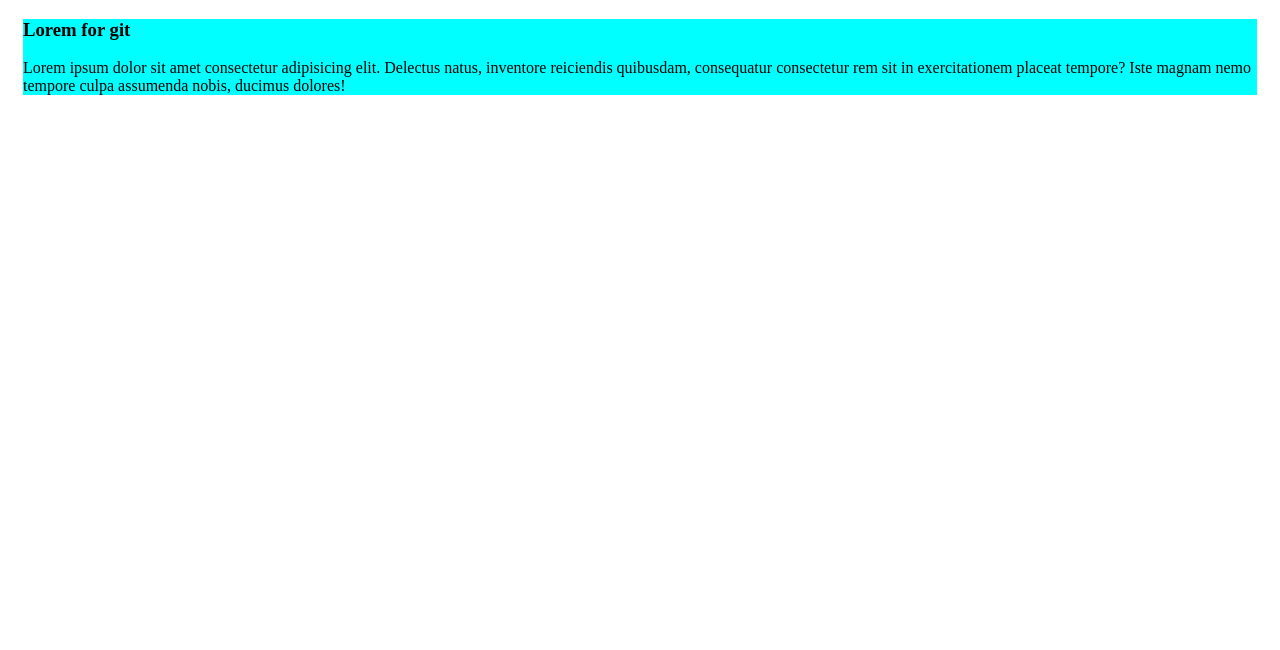
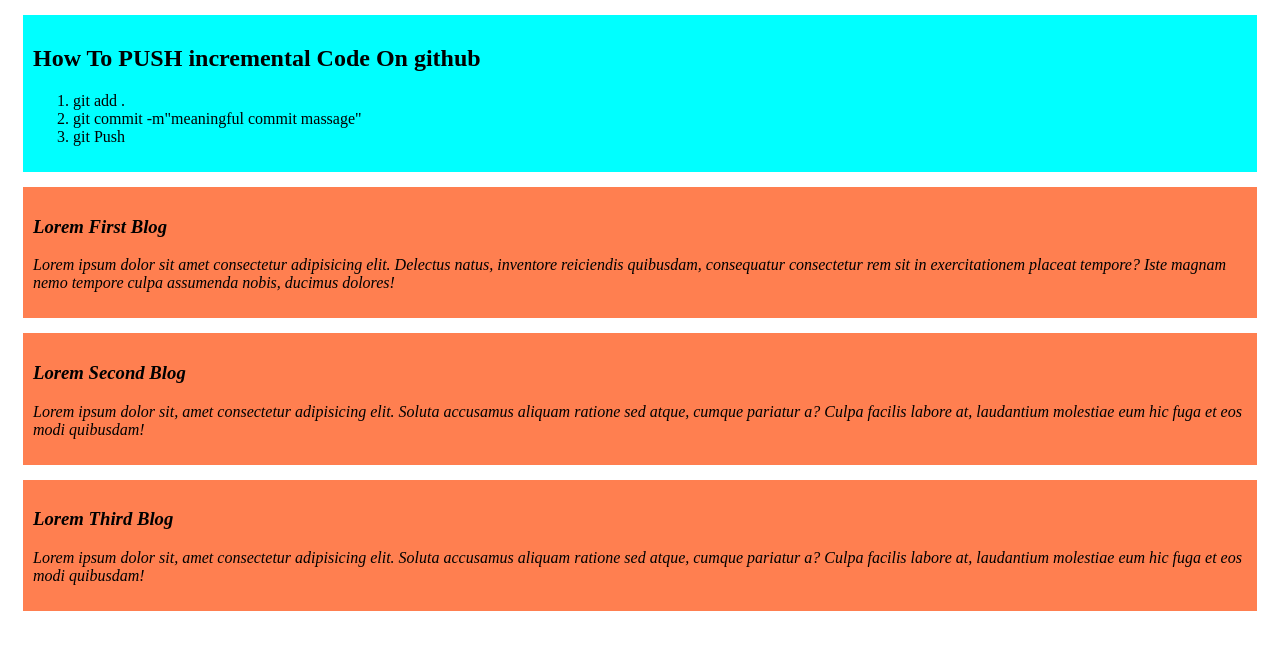
Before and after one commit to Dewan-Umair/my-first-repo, a plain HTML site: page index.html in a window 1280 px wide. Drawn offline with Linux system fonts and the light colour scheme.

Commit message:
git & seconf and third blog

```diff
--- a/index.html
+++ b/index.html
@@ -7,10 +7,27 @@
     <link rel="stylesheet" href="styles/blog.css">
 </head>
 <body>
+    <div class="git">
+        <h2>How To PUSH incremental Code On github</h2>
+        <ol>
+            <li>git add .</li>
+            <li>git commit -m"meaningful commit massage"</li>
+            <li>git Push</li>
+        </ol>
+    </div>
     <div>
-        <h3>Lorem for git</h3>
+
+        <h3>Lorem First Blog</h3>
         <p>Lorem ipsum dolor sit amet consectetur adipisicing elit. Delectus natus, inventore reiciendis quibusdam, consequatur consectetur rem sit in exercitationem placeat tempore? Iste magnam nemo tempore culpa assumenda nobis, ducimus dolores!</p>
 
     </div>
+    <div>
+        <h3>Lorem Second Blog </h3>
+        <p>Lorem ipsum dolor sit, amet consectetur adipisicing elit. Soluta accusamus aliquam ratione sed atque, cumque pariatur a? Culpa facilis labore at, laudantium molestiae eum hic fuga et eos modi quibusdam!</p>
+    </div>
+    <div>
+        <h3>Lorem Third Blog </h3>
+        <p>Lorem ipsum dolor sit, amet consectetur adipisicing elit. Soluta accusamus aliquam ratione sed atque, cumque pariatur a? Culpa facilis labore at, laudantium molestiae eum hic fuga et eos modi quibusdam!</p>
+    </div>
 </body>
 </html>
--- a/styles/blog.css
+++ b/styles/blog.css
@@ -1,4 +1,11 @@
 div{
+    background-color: coral;
+    margin: 15px;
+    padding: 10px;
+    font-style: oblique;
+}
+.git{
     background-color: aqua;
-    margin: 15px;
+    font-style: normal;
+
 }
```
